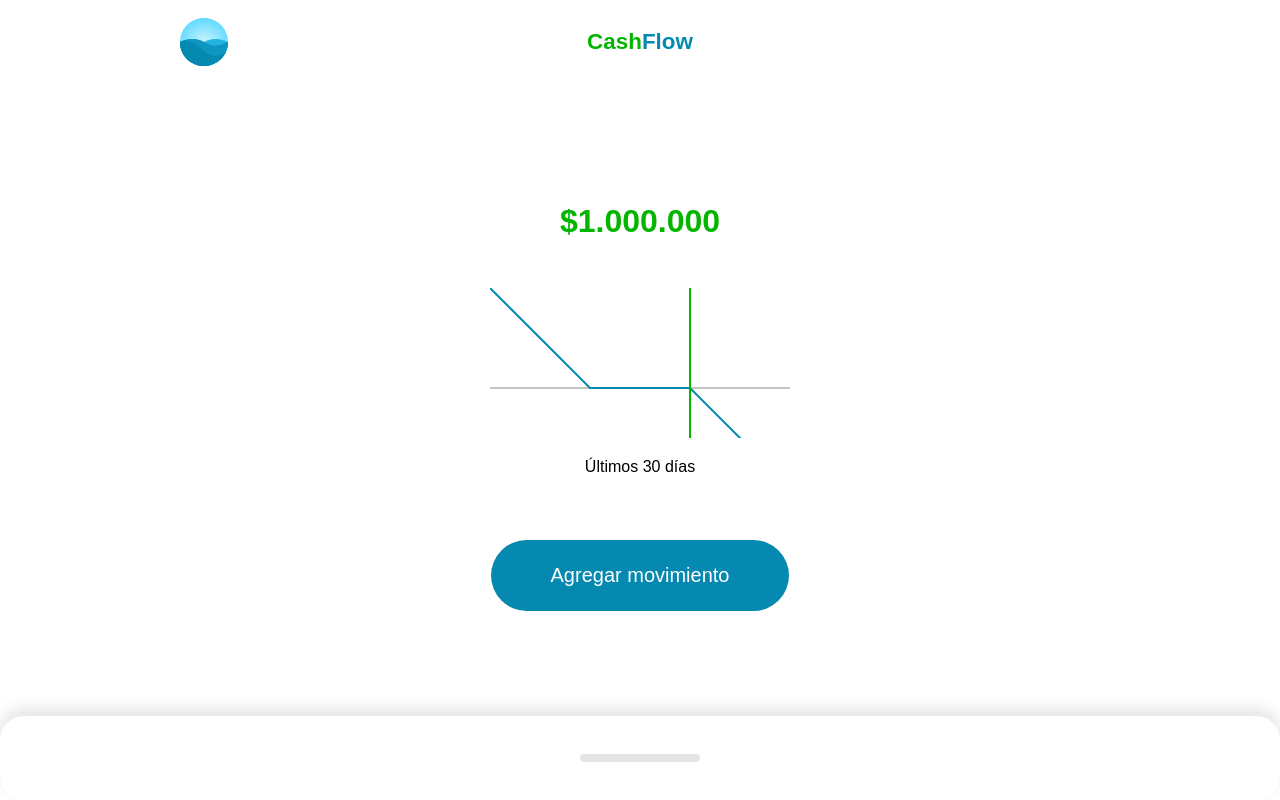
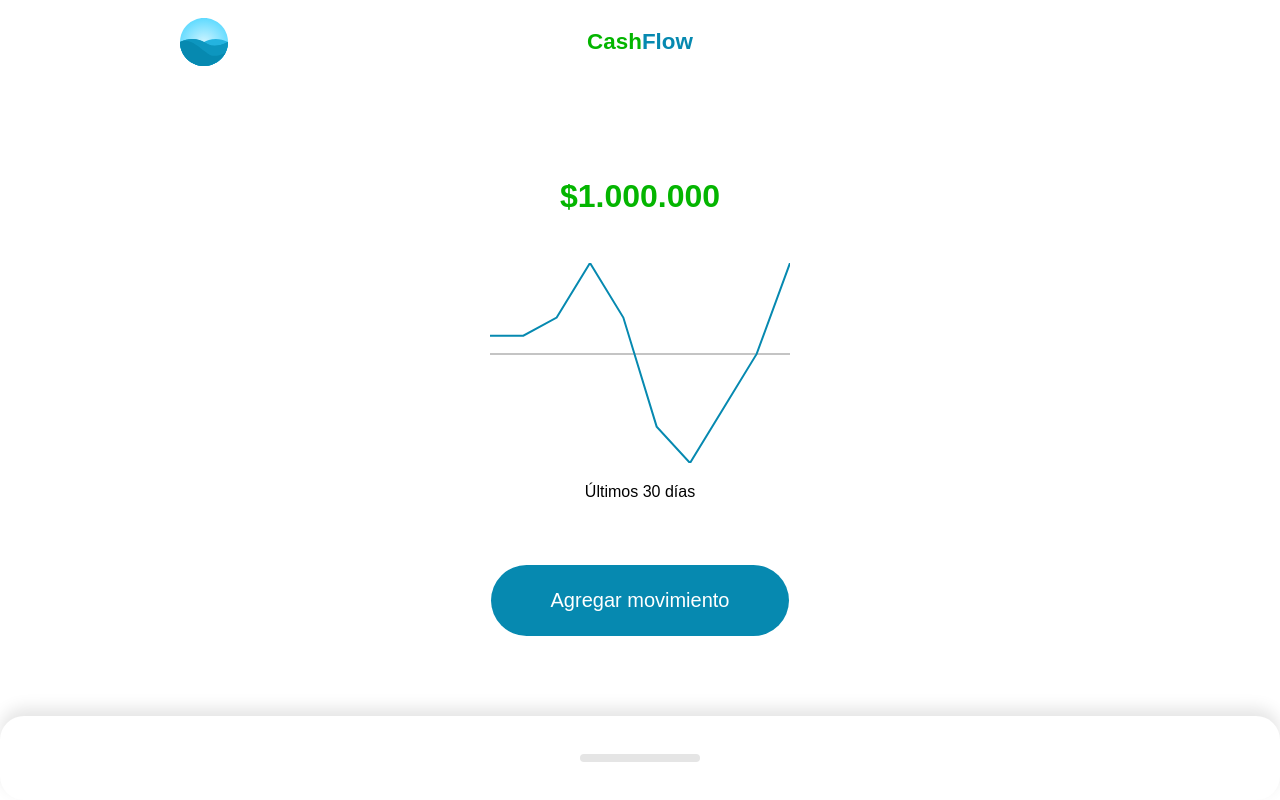
Before and after one commit to NicolasMillar/cashflow-Vue.js, a Vue app: page / in a window 1280 px wide. Built offline with nearby package versions, Linux system fonts and the light colour scheme.

Commit message:
logica del grafico

```diff
--- a/src/App.vue
+++ b/src/App.vue
@@ -21,7 +21,7 @@
         new Promise((resolve) => {
           setTimeout(() => {
             resolve(import("./components/MyHome.vue"));
-          }, 2500);
+          }, 2000);
         })
     ),
   },
--- a/src/components/MyHome.vue
+++ b/src/components/MyHome.vue
@@ -11,7 +11,7 @@
         :amount="amount"
       >
         <template #graphic>
-          <Graphic />
+          <Graphic :amounts="amounts" />
         </template>
         <template #action>
           <Action />
@@ -45,6 +45,7 @@
     return {
       label: null,
       amount: null,
+      amounts: [100, 200, 500, 200, -400, -600, -300, 0, 500],
       movements: [
         {
           id: 1,
--- a/src/components/Resume/MyGraphic.vue
+++ b/src/components/Resume/MyGraphic.vue
@@ -1,32 +1,85 @@
 <template>
   <div>
-    <svg view-box="0 0 300 200">
+    <svg
+      @touchstart="tap"
+      @touchmove="tap"
+      @touchend="untap"
+      viewBox="0 0 300 200"
+    >
       <line
         stroke="#c4c4c4"
         stroke-width="2"
         x1="0"
-        y1="100"
+        :y1="zero"
         x2="300"
-        y2="100"
+        :y2="zero"
       />
       <polyline
         fill="none"
         stroke="#0689B0"
         stroke-width="2"
-        points="0,0 100,100 200,100 300,200"
+        :points="points"
       />
       <line
+        v-show="showPointer"
         stroke="#04b500"
         stroke-width="2"
-        x1="200"
+        :x1="pointer"
         y1="0"
-        x2="200"
+        :x2="pointer"
         y2="200"
       />
     </svg>
     <p>Últimos 30 días</p>
   </div>
 </template>
+
+<script setup>
+import { ref, toRefs, defineProps, defineEmits, computed, watch } from "vue";
+const props = defineProps({
+  amounts: {
+    type: Array,
+    default: () => [],
+  },
+});
+const { amounts } = toRefs(props);
+const amountToPixels = (amount) => {
+  const min = Math.min(...amounts.value);
+  const max = Math.max(...amounts.value);
+  const amountAbs = amount + Math.abs(min);
+  const minmax = Math.abs(max) + Math.abs(min);
+  return 200 - ((amountAbs * 100) / minmax) * 2;
+};
+const zero = computed(() => {
+  return amountToPixels(0);
+});
+const points = computed(() => {
+  const total = amounts.value.length;
+  return amounts.value.reduce((points, amount, i) => {
+    const x = (300 / total) * (i + 1);
+    const y = amountToPixels(amount);
+    return `${points} ${x},${y}`;
+  }, `0, ${amountToPixels(amounts.value.length ? amounts.value[0] : 0)}`);
+});
+const showPointer = ref(false);
+const pointer = ref(0);
+const emit = defineEmits(["select"]);
+watch(pointer, (value) => {
+  const index = Math.ceil(value / (300 / amounts.value.length));
+  if (index < 0 || index > amounts.value.length) return;
+  emit("select", amounts.value[index - 1]);
+});
+const tap = ({ target, touches }) => {
+  showPointer.value = true;
+  const elementWidth = target.getBoundingClientRect().width;
+  const elementX = target.getBoundingClientRect().x;
+  const touchX = touches[0].clientX;
+  pointer.value = ((touchX - elementX) * 300) / elementWidth;
+};
+const untap = () => {
+  showPointer.value = false;
+};
+</script>
 
 <style scoped>
 svg {
```
